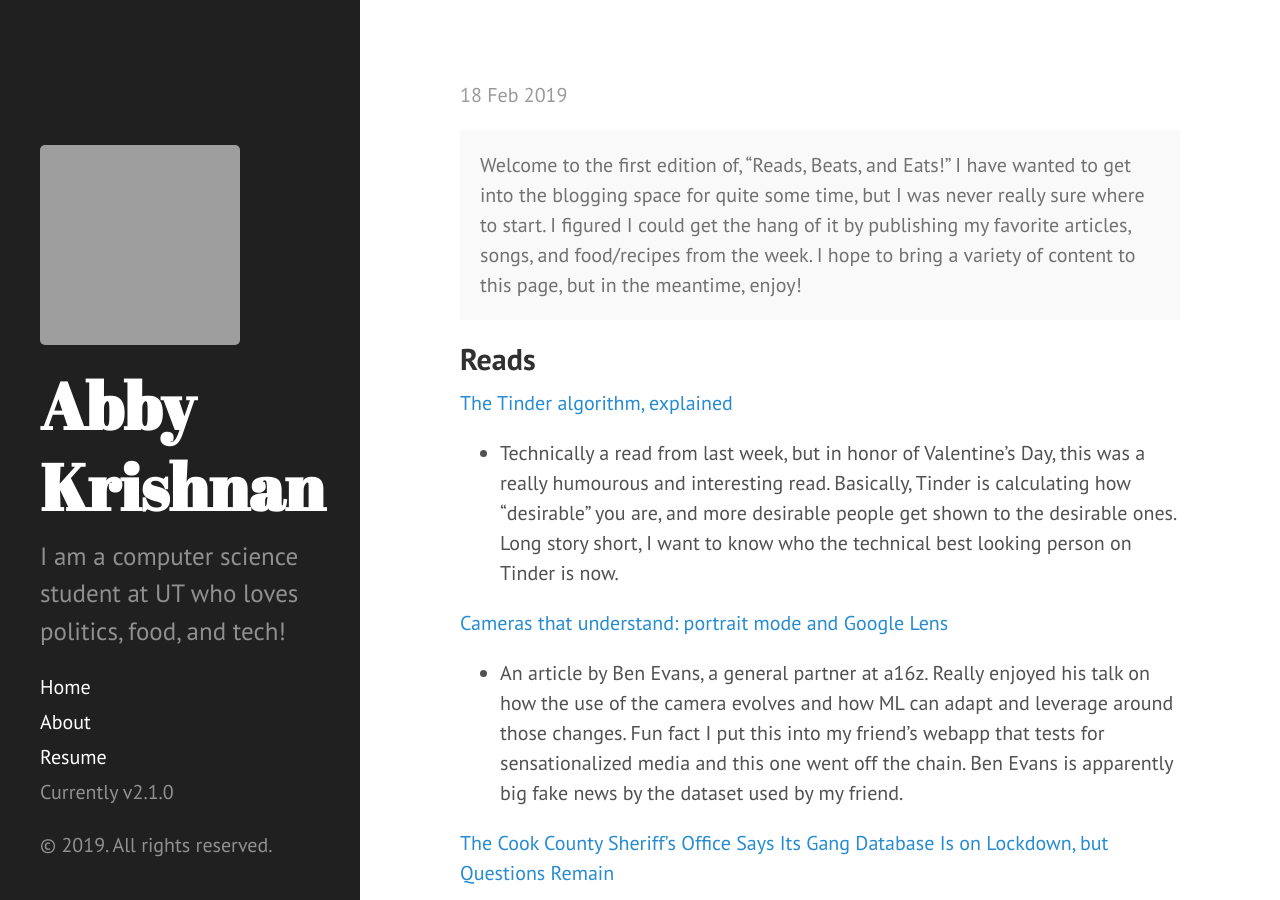
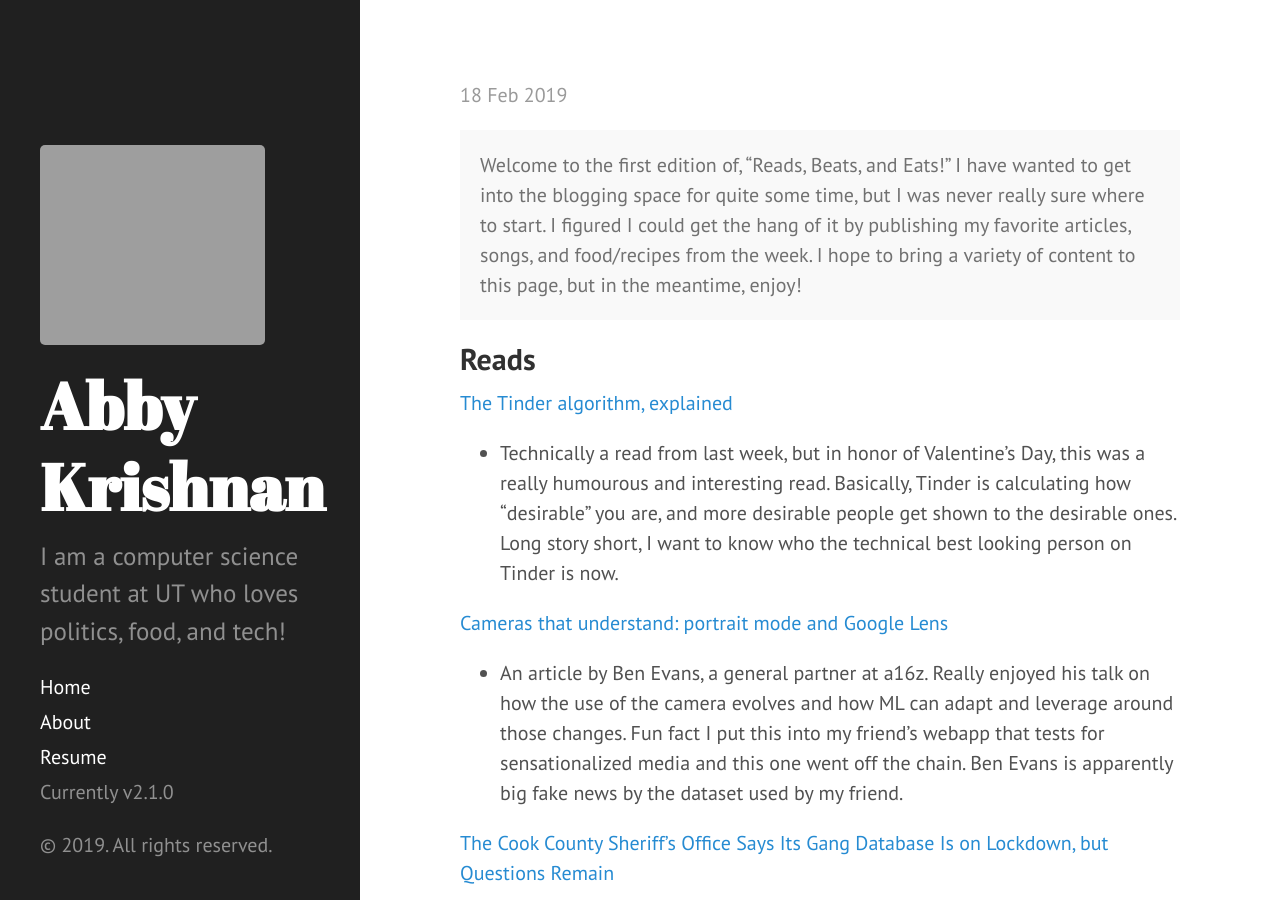
Before and after one commit to abbykrish/old-blog, a Jekyll site: the page built from index.html, in a window 1280 px wide and 900 px high. Built offline with Jekyll 4.4.1, drawn with Linux system fonts in a browser that asks for light colours; Markdown is read by kramdown in place of the engine named in the settings; the list of posts is cut into pages by our own code.

Commit message:
width testing in prod

```diff
--- a/_includes/sidebar.html
+++ b/_includes/sidebar.html
@@ -2,7 +2,7 @@
   <div class="container sidebar-sticky">
     <div class="sidebar-about">
       <h1>
-        <img src="{{ site.url }}/assets/abby-pic.jpg" alt="Abby" width="200" height="200">
+        <img src="{{ site.url }}/assets/abby-pic.jpg" alt="Abby" width="225" height="200">
 
         <a href="{{ site.baseurl }}">
           {{ site.title }}
```
